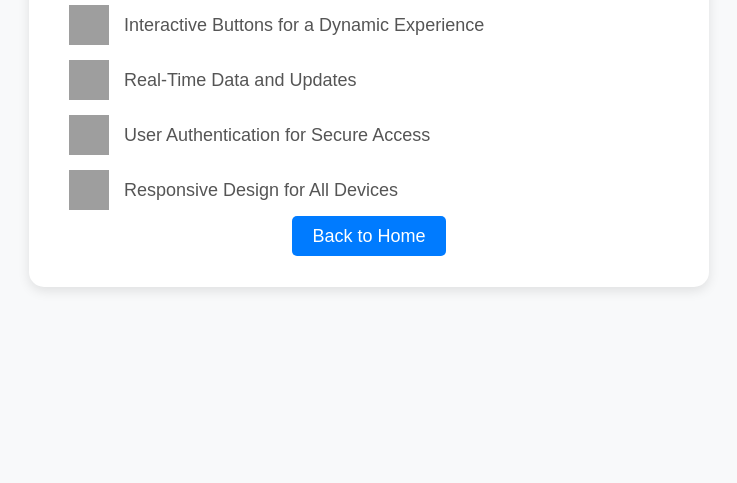
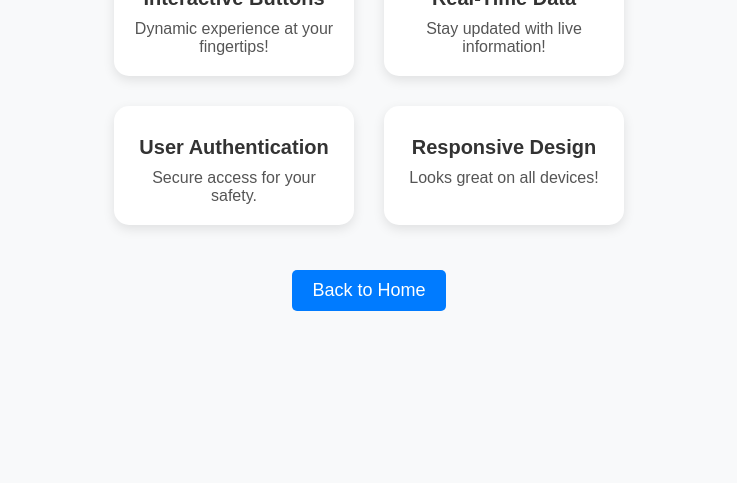
Before and after one commit to bhargav-roy/count-button-app, a plain HTML site: page public/features.html in a window 1280 px wide. Shown: the part 317-800 px from the top of the page, without its empty margins (271-1008 px from the left). Drawn offline with Linux system fonts and the light colour scheme; grey boxes are pictures that could not be loaded.

Commit message:
Changed features.html

```diff
--- a/public/features.html
+++ b/public/features.html
@@ -14,17 +14,8 @@
             display: flex;
             justify-content: center;
             align-items: center;
+            flex-direction: column;
             height: 100vh;
-        }
-
-        .container {
-            text-align: center;
-            background-color: white;
-            padding: 40px;
-            border-radius: 15px;
-            box-shadow: 0 4px 12px rgba(0, 0, 0, 0.1);
-            max-width: 600px;
-            width: 100%;
         }
 
         h1 {
@@ -33,29 +24,42 @@
             color: #333;
         }
 
-        .feature-list {
-            list-style-type: none;
-            padding: 0;
+        .feature-container {
+            display: flex;
+            flex-wrap: wrap;
+            justify-content: center;
+            max-width: 800px;
+            width: 100%;
         }
 
-        .feature-list li {
-            display: flex;
-            align-items: center;
-            margin-bottom: 15px;
+        .feature-card {
+            background-color: white;
+            border-radius: 15px;
+            box-shadow: 0 4px 12px rgba(0, 0, 0, 0.1);
+            margin: 15px;
+            padding: 20px;
+            width: 200px;
+            text-align: center;
+            transition: transform 0.2s;
         }
 
-        .feature-list li img {
-            width: 40px;
-            height: 40px;
-            margin-right: 15px;
+        .feature-card:hover {
+            transform: scale(1.05);
         }
 
-        .feature-list li span {
-            font-size: 18px;
+        .feature-card h3 {
+            margin: 10px 0;
+            font-size: 20px;
+            color: #333;
+        }
+
+        .feature-card span {
+            font-size: 16px;
             color: #555;
         }
 
         .back-btn {
+            margin-top: 30px;
             background-color: #007bff;
             color: white;
             padding: 10px 20px;
@@ -64,6 +68,7 @@
             cursor: pointer;
             text-decoration: none;
             font-size: 18px;
+            transition: background-color 0.3s;
         }
 
         .back-btn:hover {
@@ -73,28 +78,26 @@
 </head>
 
 <body>
-    <div class="container">
-        <h1>App Features</h1>
-        <ul class="feature-list">
-            <li>
-                <img src="https://img.icons8.com/color/48/000000/interactive.png" alt="Interactive Buttons">
-                <span>Interactive Buttons for a Dynamic Experience</span>
-            </li>
-            <li>
-                <img src="https://img.icons8.com/color/48/000000/real-time-data.png" alt="Real-Time Updates">
-                <span>Real-Time Data and Updates</span>
-            </li>
-            <li>
-                <img src="https://img.icons8.com/color/48/000000/authentication.png" alt="User Authentication">
-                <span>User Authentication for Secure Access</span>
-            </li>
-            <li>
-                <img src="https://img.icons8.com/color/48/000000/responsive-design.png" alt="Responsive Design">
-                <span>Responsive Design for All Devices</span>
-            </li>
-        </ul>
-        <a href="index.html" class="back-btn">Back to Home</a>
+    <h1>App Features</h1>
+    <div class="feature-container">
+        <div class="feature-card">
+            <h3>Interactive Buttons</h3>
+            <span>Dynamic experience at your fingertips!</span>
+        </div>
+        <div class="feature-card">
+            <h3>Real-Time Data</h3>
+            <span>Stay updated with live information!</span>
+        </div>
+        <div class="feature-card">
+            <h3>User Authentication</h3>
+            <span>Secure access for your safety.</span>
+        </div>
+        <div class="feature-card">
+            <h3>Responsive Design</h3>
+            <span>Looks great on all devices!</span>
+        </div>
     </div>
+    <a href="index.html" class="back-btn">Back to Home</a>
 </body>
 
 </html>
```
